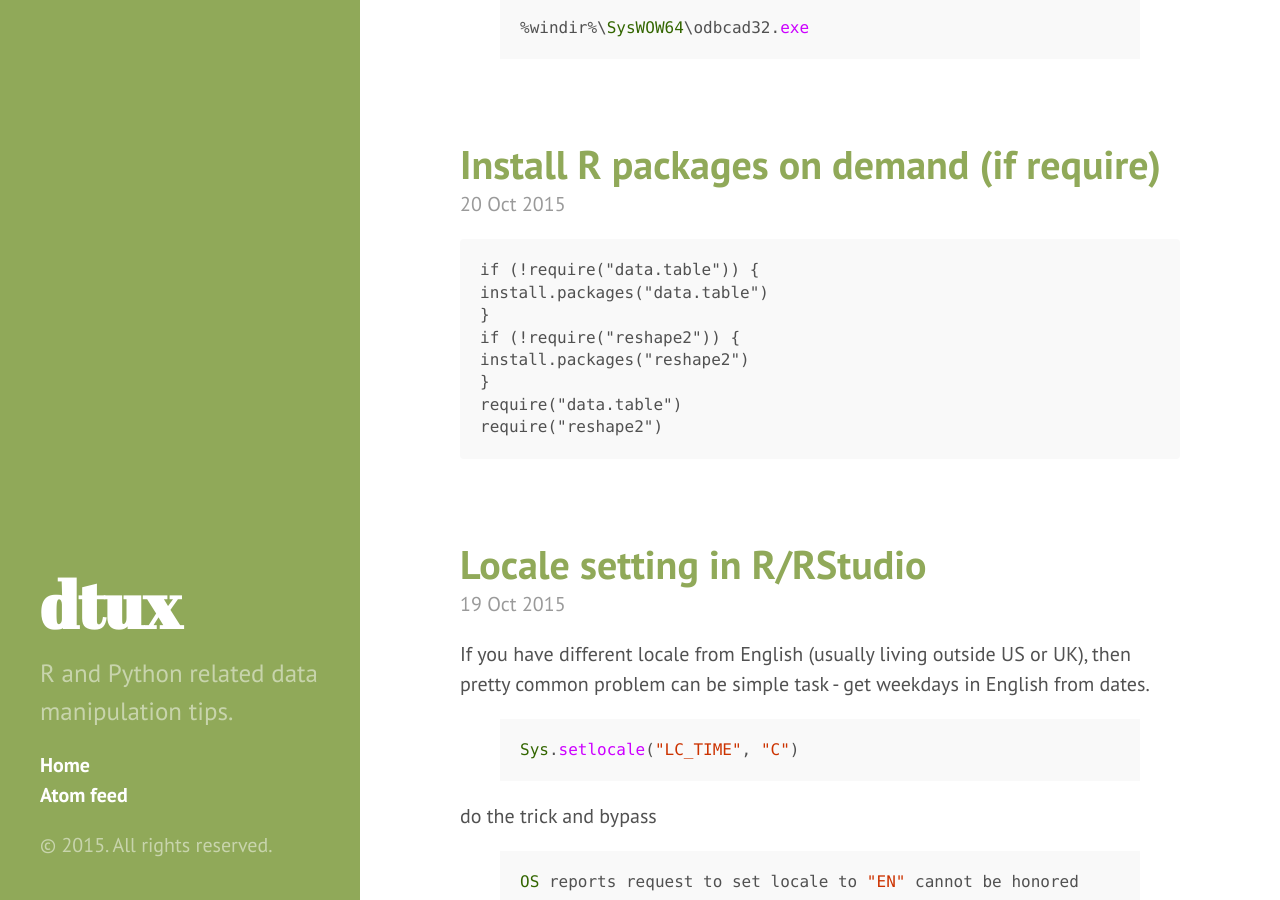
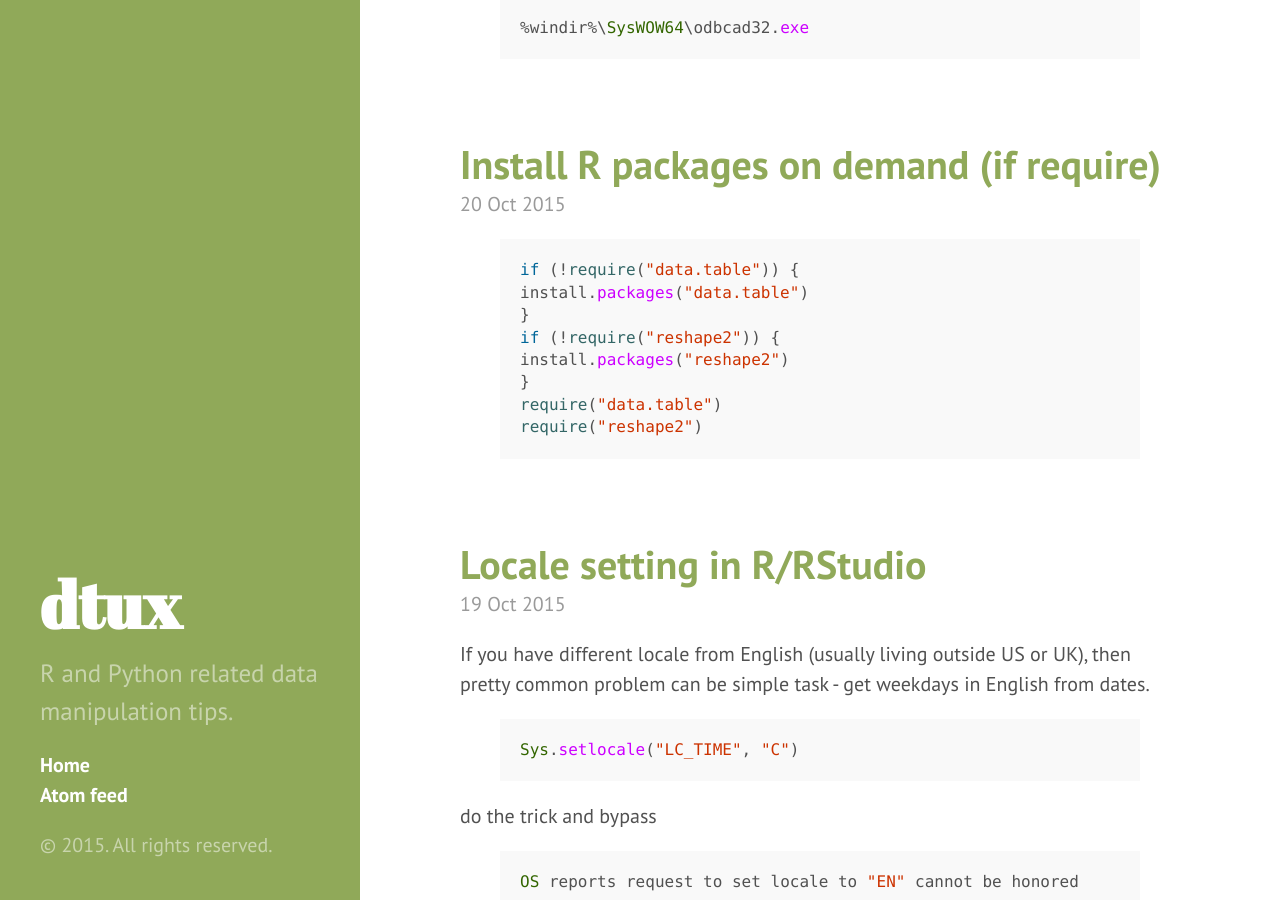
Before and after one commit to dainiuxt/dainiuxt.github.io, a Jekyll site: the page built from index.html, in a window 1280 px wide and 900 px high, scrolled down 393 px. Built offline with Jekyll 4.4.1, drawn with Linux system fonts in a browser that asks for light colours; the list of posts is cut into pages by our own code.

Commit message:
Post update: Install R packages on demand (if require)

```diff
--- a/_posts/2015-10-20-install-r-packages-on-demand-if-require.markdown
+++ b/_posts/2015-10-20-install-r-packages-on-demand-if-require.markdown
@@ -3,7 +3,7 @@ published: true
 title: Install R packages on demand (if require)
 layout: post
 ---
-~~~
+{% highlight ruby %}
 if (!require("data.table")) {
 install.packages("data.table")
 }
@@ -12,4 +12,4 @@ install.packages("reshape2")
 }
 require("data.table")
 require("reshape2")
-~~~
+{% endhighlight %}
```
